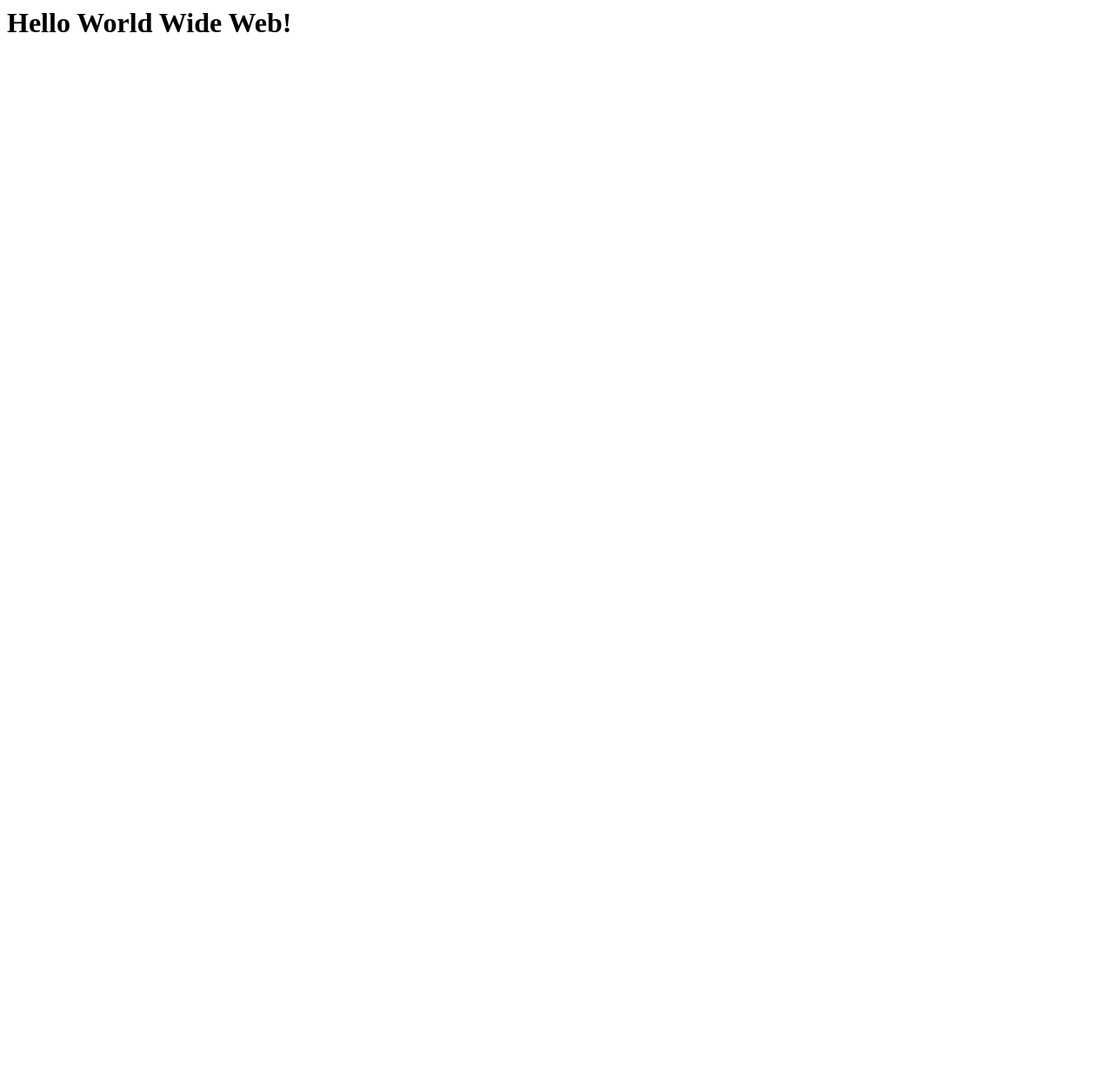
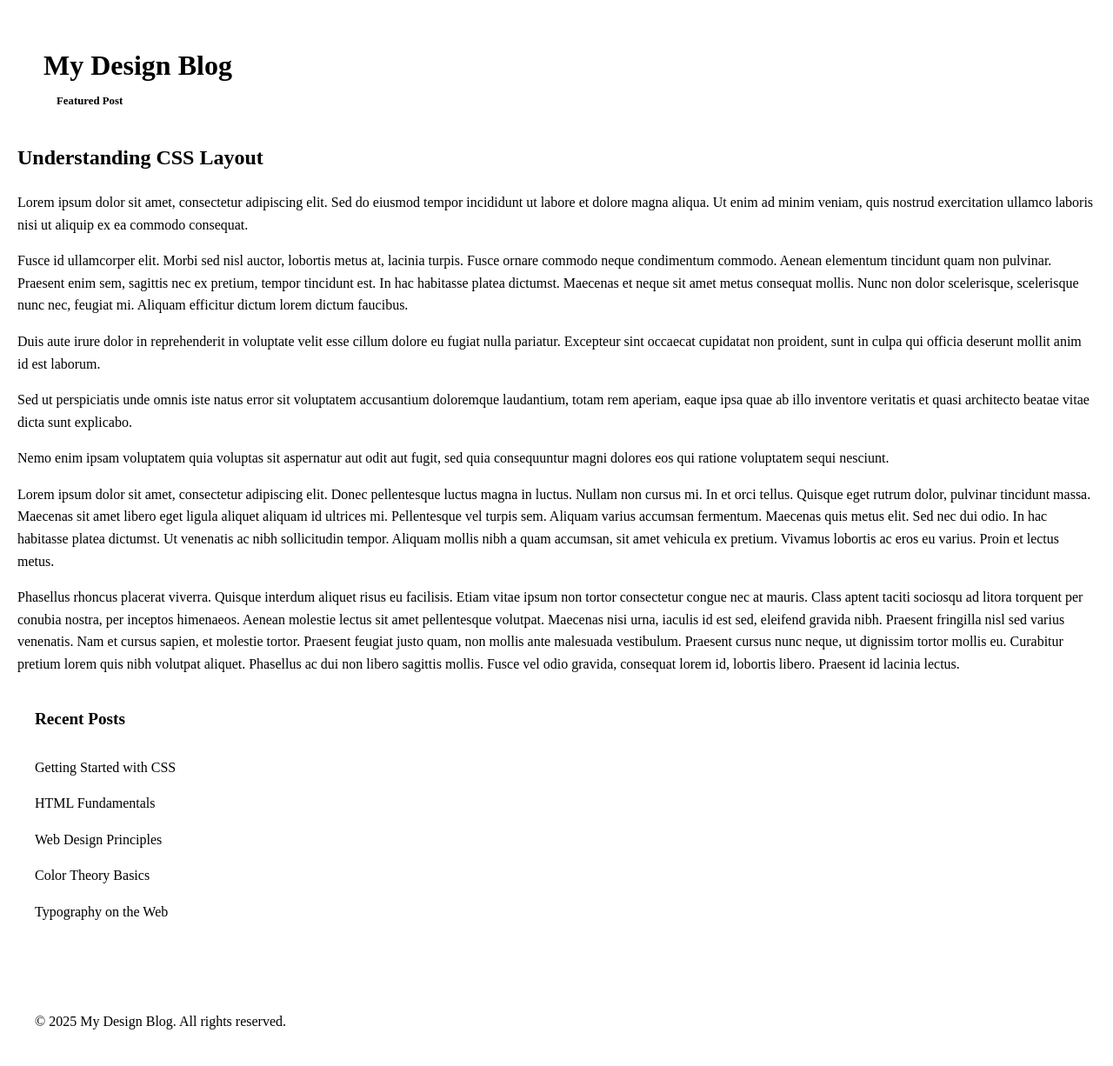
Before and after one commit to g28smith/exercise-6-redux, a plain HTML site: page index.html in a window 1280 px wide. Shown: the whole page at 87% size. Before the commit the page ends 800 px from the top, so only its background shows below. Drawn offline with Linux system fonts and the light colour scheme.

Commit message:
added code

```diff
--- a/index.html
+++ b/index.html
@@ -1 +1,100 @@
-<h1>Hello World Wide Web!</h1>
+
+<!DOCTYPE html>
+<html lang="en-ca">
+<head>
+  <title>Exercise 5: CSS Layout</title>
+  <meta charset="utf-8">
+  <style>
+    body {
+      margin: 0;
+      padding: 20px;
+      line-height: 1.6;
+    }
+
+    header {
+      padding: 30px;
+      margin-bottom: 0;
+    }
+
+    header h1 {
+      margin: 0;
+      font-size: 2em;
+    }
+
+    .badge {
+      padding: 5px 15px;
+      font-size: 0.8em;
+      font-weight: bold;
+    }
+
+    #main-content {
+      padding: 0;
+      vertical-align: top;
+    }
+
+    #main-content h2 {
+      margin-top: 0;
+    }
+
+    #main-content p {
+      margin-bottom: 15px;
+    }
+
+    #sidebar {
+      padding: 20px;
+      vertical-align: top;
+    }
+
+    #sidebar h3 {
+      margin-top: 0;
+      font-size: 1.2em;
+    }
+
+    #sidebar ul {
+      list-style: none;
+      padding: 0;
+    }
+
+    #sidebar li {
+      padding: 8px 0;
+    }
+
+    footer {
+      padding: 20px;
+      margin-top: 20px;
+    }
+  </style>
+</head>
+<body>
+  <header>
+    <h1>My Design Blog</h1>
+    <div class="badge">Featured Post</div>
+  </header>
+
+  <div id="main-content">
+    <h2>Understanding CSS Layout</h2>
+       <p>Lorem ipsum dolor sit amet, consectetur adipiscing elit. Sed do eiusmod tempor incididunt ut labore et dolore magna aliqua. Ut enim ad minim veniam, quis nostrud exercitation ullamco laboris nisi ut aliquip ex ea commodo consequat.</p>
+      <p>Fusce id ullamcorper elit. Morbi sed nisl auctor, lobortis metus at, lacinia turpis. Fusce ornare commodo neque condimentum commodo. Aenean elementum tincidunt quam non pulvinar. Praesent enim sem, sagittis nec ex pretium, tempor tincidunt est. In hac habitasse platea dictumst. Maecenas et neque sit amet metus consequat mollis. Nunc non dolor scelerisque, scelerisque nunc nec, feugiat mi. Aliquam efficitur dictum lorem dictum faucibus.</p>
+      <p>Duis aute irure dolor in reprehenderit in voluptate velit esse cillum dolore eu fugiat nulla pariatur. Excepteur sint occaecat cupidatat non proident, sunt in culpa qui officia deserunt mollit anim id est laborum.</p>
+      <p>Sed ut perspiciatis unde omnis iste natus error sit voluptatem accusantium doloremque laudantium, totam rem aperiam, eaque ipsa quae ab illo inventore veritatis et quasi architecto beatae vitae dicta sunt explicabo.</p>
+      <p>Nemo enim ipsam voluptatem quia voluptas sit aspernatur aut odit aut fugit, sed quia consequuntur magni dolores eos qui ratione voluptatem sequi nesciunt.</p>
+      <p>Lorem ipsum dolor sit amet, consectetur adipiscing elit. Donec pellentesque luctus magna in luctus. Nullam non cursus mi. In et orci tellus. Quisque eget rutrum dolor, pulvinar tincidunt massa. Maecenas sit amet libero eget ligula aliquet aliquam id ultrices mi. Pellentesque vel turpis sem. Aliquam varius accumsan fermentum. Maecenas quis metus elit. Sed nec dui odio. In hac habitasse platea dictumst. Ut venenatis ac nibh sollicitudin tempor. Aliquam mollis nibh a quam accumsan, sit amet vehicula ex pretium. Vivamus lobortis ac eros eu varius. Proin et lectus metus.</p>
+      <p>Phasellus rhoncus placerat viverra. Quisque interdum aliquet risus eu facilisis. Etiam vitae ipsum non tortor consectetur congue nec at mauris. Class aptent taciti sociosqu ad litora torquent per conubia nostra, per inceptos himenaeos. Aenean molestie lectus sit amet pellentesque volutpat. Maecenas nisi urna, iaculis id est sed, eleifend gravida nibh. Praesent fringilla nisl sed varius venenatis. Nam et cursus sapien, et molestie tortor. Praesent feugiat justo quam, non mollis ante malesuada vestibulum. Praesent cursus nunc neque, ut dignissim tortor mollis eu. Curabitur pretium lorem quis nibh volutpat aliquet. Phasellus ac dui non libero sagittis mollis. Fusce vel odio gravida, consequat lorem id, lobortis libero. Praesent id lacinia lectus.</p>
+  </div>
+
+  <div id="sidebar">
+    <h3>Recent Posts</h3>
+    <ul>
+      <li>Getting Started with CSS</li>
+      <li>HTML Fundamentals</li>
+      <li>Web Design Principles</li>
+      <li>Color Theory Basics</li>
+      <li>Typography on the Web</li>
+    </ul>
+  </div>
+
+  <footer>
+    <p>&copy; 2025 My Design Blog. All rights reserved.</p>
+  </footer>
+</body>
+</html>
```
